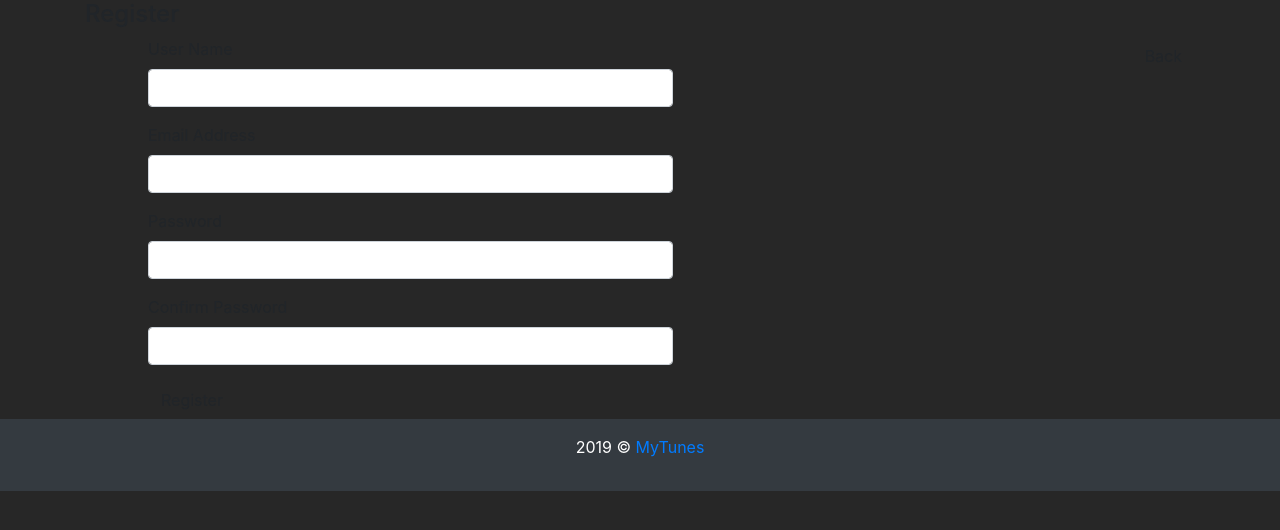
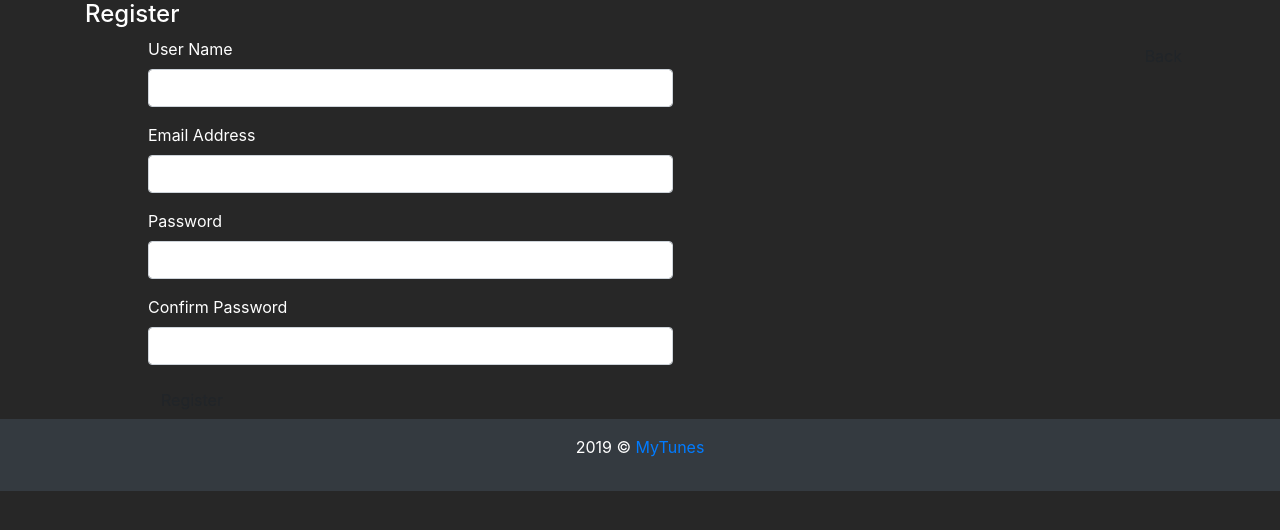
Before and after one commit to Liamwrigley/My-Tunes---Marketplace, a Flask app: page /register in a window 1280 px wide. Shown: the part 56-586 px from the top of the page. Run offline with Flask 2, Linux system fonts and the light colour scheme; some libraries are stand-ins or nearby versions.

Commit message:
login & register pages. changed text colour to white

```diff
--- a/marketplace/static/styles/style.css
+++ b/marketplace/static/styles/style.css
@@ -1,12 +1,18 @@
 body {
     background-color: #272727;
 }
+
+p, h4 {
+    color: white;
+}
+
 .jumbotron-fluid.hero-area {
     background-size: cover !important;
     background-position-y: 30% !important;
     justify-content: center;
     height: 600px;
 }
+
 .featured-badge {
     position: absolute;
     top: 15px;
@@ -41,6 +47,7 @@ position: absolute;
 top: 5px;
 left: 20px;
 }
+
 .listing-badge-rating {
     position: absolute;
     bottom: 18px;
--- a/marketplace/templates/user.html
+++ b/marketplace/templates/user.html
@@ -6,7 +6,7 @@
 
 
 <div class="container">
-<div class="page-header">
+<div class="page-header text-white">
     <h4>{{heading}}</h4>
 </div>
 
@@ -27,13 +27,13 @@
 {% endwith %}
 
 <!-- Form rendering is simple and easy if using bootstrap -->
-<div class="col-md-6 ml-5">
+<div class="col-md-6 ml-5 text-white">
 {{wtf.quick_form(form)}}
 </div>
 
 <!-- When you have login form, then do show the user a link to register -->
 {% if heading|lower =='login' %}
-<div class="col-md-4 mb-5 ml-5">
+<div class="col-md-4 mb-5 ml-5 text-white">
     <p>New user? <a href="{{ url_for('auth.register') }}">Click here to register</a>.</p>
 </div>
 {% endif %}
```
